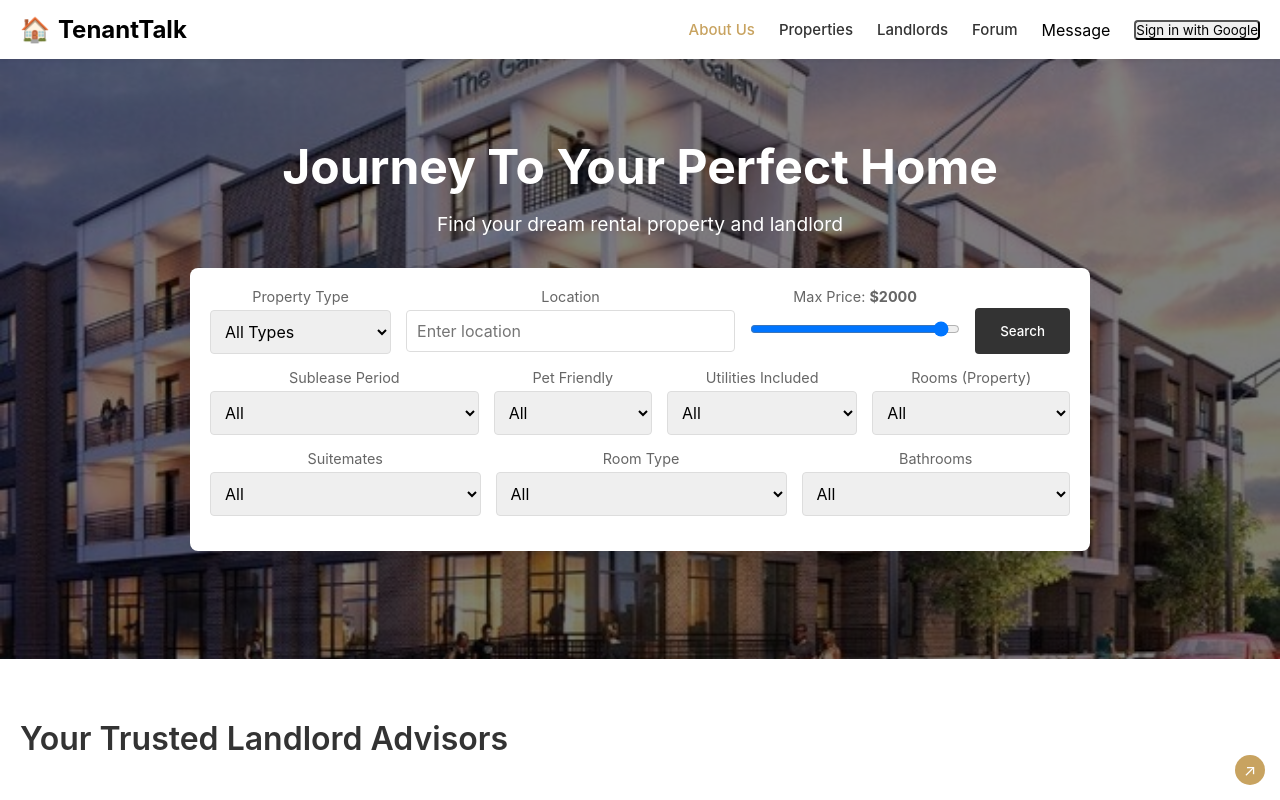
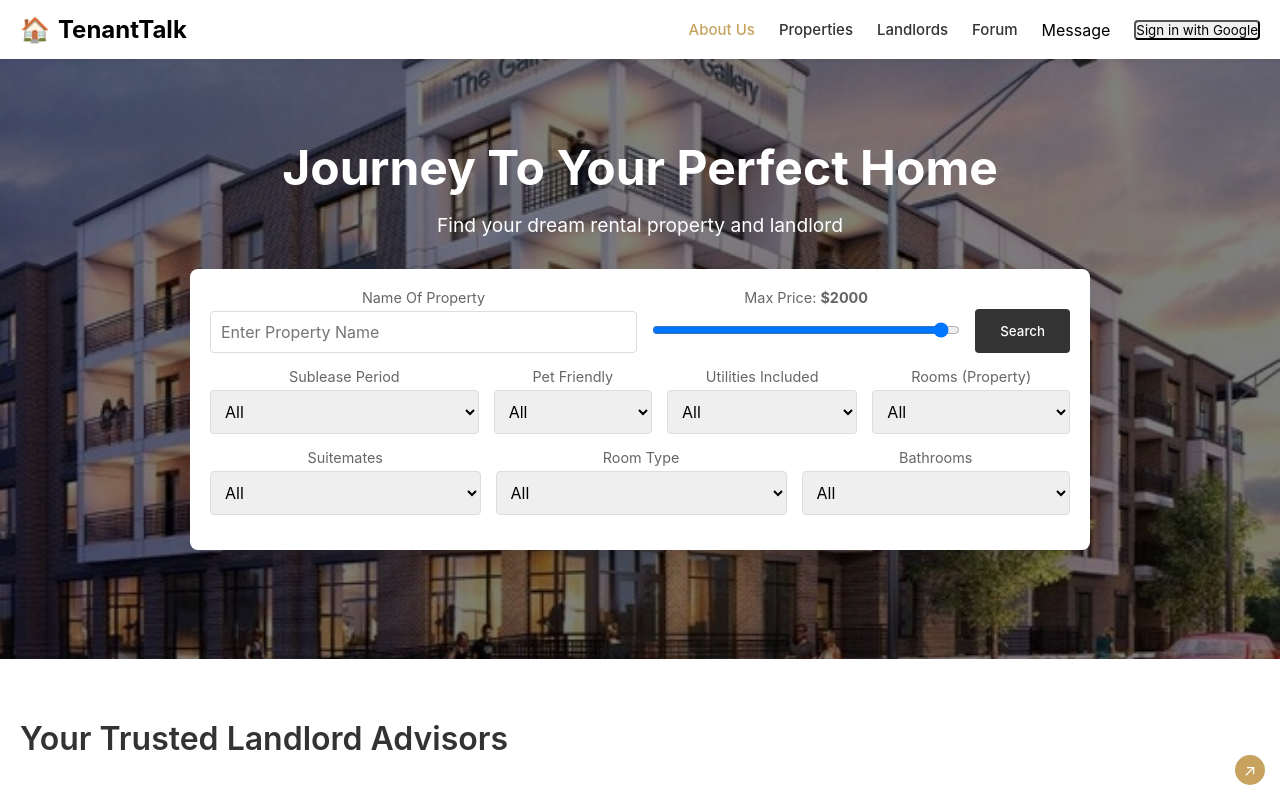
Before and after one commit to thuntxiv/TenantTalk, a React (Create React App) app in the folder tenanttalk/Frontend/: page / in a window 1280 px wide. Shown: the top 800 px of the page. Built offline with nearby package versions, Linux system fonts and the light colour scheme.

Commit message:
adjusted home page search filtering futher to remove the type of property

```diff
--- a/tenanttalk/Frontend/src/pages/Home.tsx
+++ b/tenanttalk/Frontend/src/pages/Home.tsx
@@ -54,26 +54,13 @@ const Home = () => {
             <div className="search-form">
               {/* FIRST ROW (existing search fields) */}
               <div className="search-row">
-                {/* Property Type */}
-                <div className="search-field">
-                  <label>Property Type</label>
-                  <select
-                    value={propertyType}
-                    onChange={(e) => setPropertyType(e.target.value)}
-                  >
-                    <option>All Types</option>
-                    <option>Apartment</option>
-                    <option>House</option>
-                    <option>Condo</option>
-                  </select>
-                </div>
 
                 {/* Location */}
                 <div className="search-field">
-                  <label>Location</label>
+                  <label>Name Of Property</label>
                   <input
                     type="text"
-                    placeholder="Enter location"
+                    placeholder="Enter Property Name"
                     value={location}
                     onChange={(e) => setLocation(e.target.value)}
                   />
```
